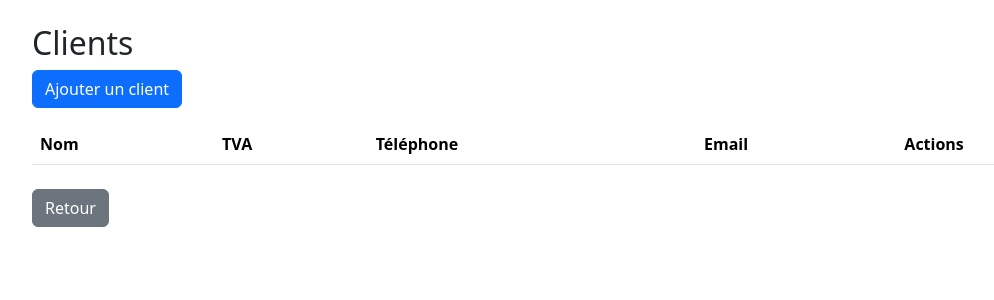
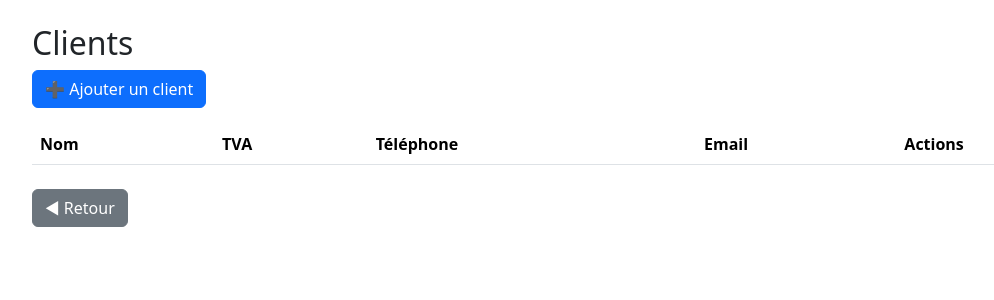
Before and after one commit to doolieSoft/facturation, a Django app: page /clients/ in a window 1280 px wide. Shown: the top 300 px of the page, without its empty margins (50-1044 px from the left). Run offline with Django 5.2, Linux system fonts and the light colour scheme; data that the repository does not hold is empty; some libraries are stand-ins or nearby versions.

Commit message:
- ajout d'icone utf8

```diff
--- a/clients/templates/clients/client_confirm_delete.html
+++ b/clients/templates/clients/client_confirm_delete.html
@@ -3,7 +3,7 @@
 <h2>Supprimer un client</h2>
 <p>Voulez-vous vraiment supprimer le client <strong>{{ object }}</strong> ?</p>
 <form method="post">{% csrf_token %}
-  <button type="submit" class="btn btn-danger">Supprimer</button>
+  <button type="submit" class="btn btn-danger">🗑️ Supprimer</button>
   <a href="{% url 'client_list' %}" class="btn btn-secondary">Annuler</a>
 </form>
 {% endblock %}
--- a/clients/templates/clients/client_form.html
+++ b/clients/templates/clients/client_form.html
@@ -10,5 +10,5 @@
     <button type="submit" class="btn btn-success">Enregistrer</button>
     <a href="{% url 'client_list' %}" class="btn btn-secondary mt-2">Annuler</a>
   </form>
-  <a href="{% url 'index' %}" class="btn btn-secondary mt-2">Retour</a>
+  <a href="{% url 'index' %}" class="btn btn-secondary mt-2">◄ Retour</a>
 {% endblock %}
--- a/clients/templates/clients/client_list.html
+++ b/clients/templates/clients/client_list.html
@@ -1,7 +1,7 @@
 {% extends "base.html" %}
 {% block content %}
   <h2>Clients</h2>
-  <a href="{% url 'client_create' %}" class="btn btn-primary mb-3">Ajouter un client</a>
+  <a href="{% url 'client_create' %}" class="btn btn-primary mb-3">➕ Ajouter un client</a>
   <table class="table table-striped">
     <thead>
     <tr>
@@ -20,12 +20,12 @@
         <td>{{ client.telephone }}</td>
         <td>{{ client.email }}</td>
         <td>
-          <a href="{% url 'client_update' client.pk %}" class="btn btn-sm btn-warning">Modifier</a>
-          <a href="{% url 'client_delete' client.pk %}" class="btn btn-sm btn-danger">Supprimer</a>
+          <a href="{% url 'client_update' client.pk %}" class="btn btn-sm btn-warning">✏️ Modifier</a>
+          <a href="{% url 'client_delete' client.pk %}" class="btn btn-sm btn-danger">🗑️ Supprimer</a>
         </td>
       </tr>
     {% endfor %}
     </tbody>
   </table>
-  <a href="{% url 'index' %}" class="btn btn-secondary mt-2">Retour</a>
+  <a href="{% url 'index' %}" class="btn btn-secondary mt-2">◄ Retour</a>
 {% endblock %}
--- a/factures/templates/factures/facture_detail.html
+++ b/factures/templates/factures/facture_detail.html
@@ -28,5 +28,5 @@
 
   <p><strong>Total TVAC :</strong> {{ facture.total_tvac|floatformat:2 }} €</p>
   <a href="{% url 'facture_create' %}" class="btn btn-secondary">Nouvelle facture</a>
-  <a href="{% url 'index' %}" class="btn btn-secondary mt-2">Retour</a>
+  <a href="{% url 'index' %}" class="btn btn-secondary mt-2">◄ Retour</a>
 {% endblock %}
--- a/factures/templates/factures/facture_form.html
+++ b/factures/templates/factures/facture_form.html
@@ -59,10 +59,10 @@
     </div>
     <div class="col-md-2">
       <input type="hidden" name="index" id="ligne-index" value="0">
-      <button type="submit" class="btn btn-primary">Ajouter</button>
+      <button type="submit" class="btn btn-primary">➕ Ajouter</button>
     </div>
   </form>
-  <a href="{% url 'index' %}" class="btn btn-secondary mt-2">Retour</a>
+  <a href="{% url 'index' %}" class="btn btn-secondary mt-2">◄ Retour</a>
   <script>
       // Incrémente automatiquement l'index pour chaque ligne ajoutée
       document.addEventListener("htmx:afterRequest", function () {
--- a/factures/templates/factures/facture_list.html
+++ b/factures/templates/factures/facture_list.html
@@ -59,7 +59,7 @@
   </ul>
 </nav>
 {% endif %}
-<a href="{% url 'index' %}" class="btn btn-secondary mt-2">Retour</a>
+<a href="{% url 'index' %}" class="btn btn-secondary mt-2">◄ Retour</a>
 <!-- DataTables JS & CSS -->
 <link rel="stylesheet" href="https://cdn.datatables.net/1.13.6/css/jquery.dataTables.min.css">
 <script src="https://code.jquery.com/jquery-3.6.0.min.js"></script>
--- a/factures/templates/factures/partials/ajouter_prestation_form.html
+++ b/factures/templates/factures/partials/ajouter_prestation_form.html
@@ -9,5 +9,5 @@
 
   <input type="number" name="quantite" class="form-control me-2" min="1" value="1" required>
 
-  <button type="submit" class="btn btn-primary">Ajouter</button>
+  <button type="submit" class="btn btn-primary">➕ Ajouter</button>
 </form>
--- a/factures/templates/factures/partials/ligne_prestation.html
+++ b/factures/templates/factures/partials/ligne_prestation.html
@@ -8,6 +8,6 @@
     {{ quantite }}
   </td>
   <td>
-    <button type="button" class="btn btn-danger btn-sm remove-prestation">Supprimer</button>
+    <button type="button" class="btn btn-danger btn-sm remove-prestation">🗑️ Supprimer</button>
   </td>
 </tr>
--- a/prestations/templates/prestations/prestation_confirm_delete.html
+++ b/prestations/templates/prestations/prestation_confirm_delete.html
@@ -3,7 +3,7 @@
 <h2>Supprimer la prestation</h2>
 <p>Confirmez-vous la suppression de <strong>{{ object }}</strong> ?</p>
 <form method="post">{% csrf_token %}
-  <button type="submit" class="btn btn-danger">Oui, supprimer</button>
+  <button type="submit" class="btn btn-danger">🗑️ Oui, supprimer</button>
   <a href="{% url 'prestation_list' %}" class="btn btn-secondary">Annuler</a>
 </form>
 {% endblock %}
```
Also changed, not shown: prestations/templates/prestations/prestation_list.html (+4 -4 lines).
